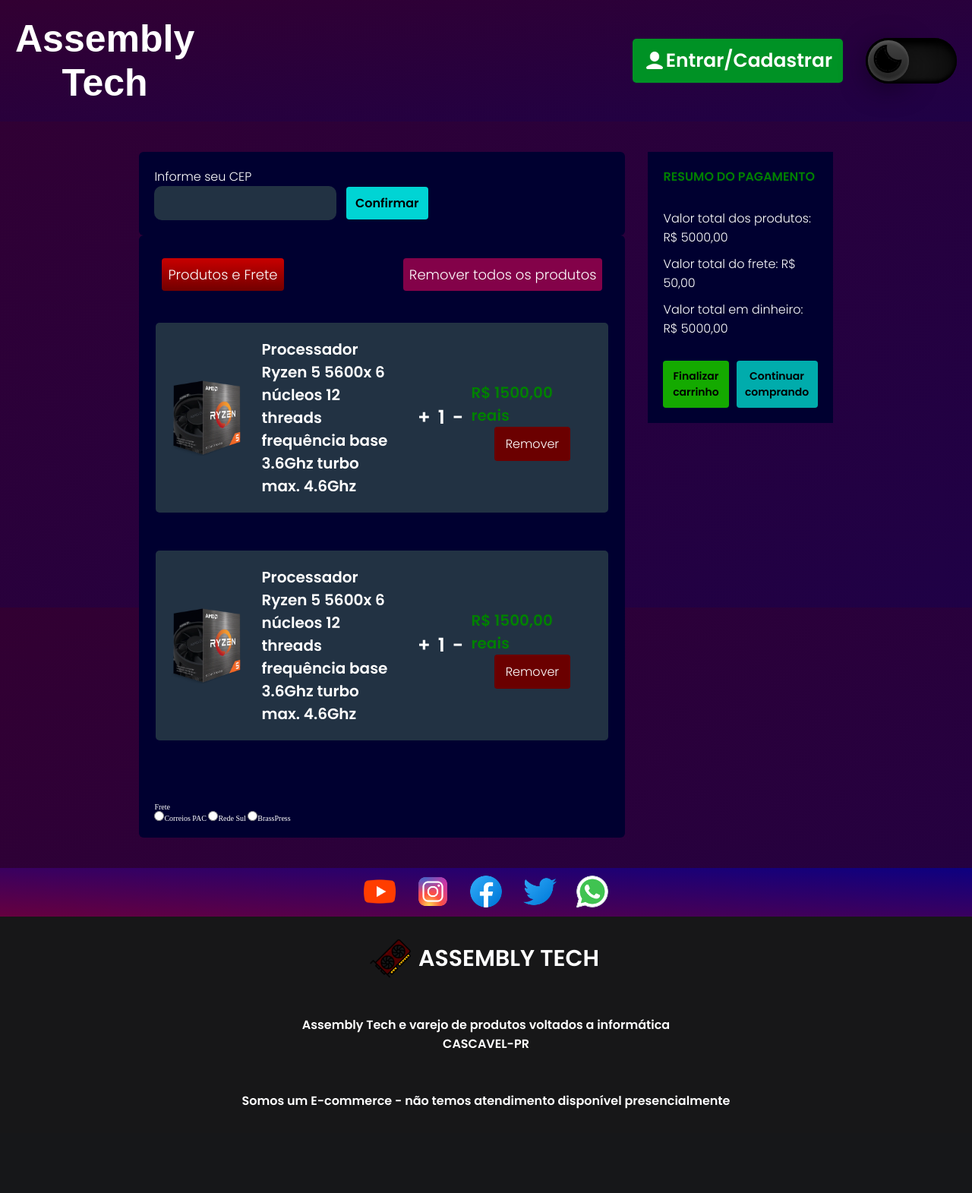
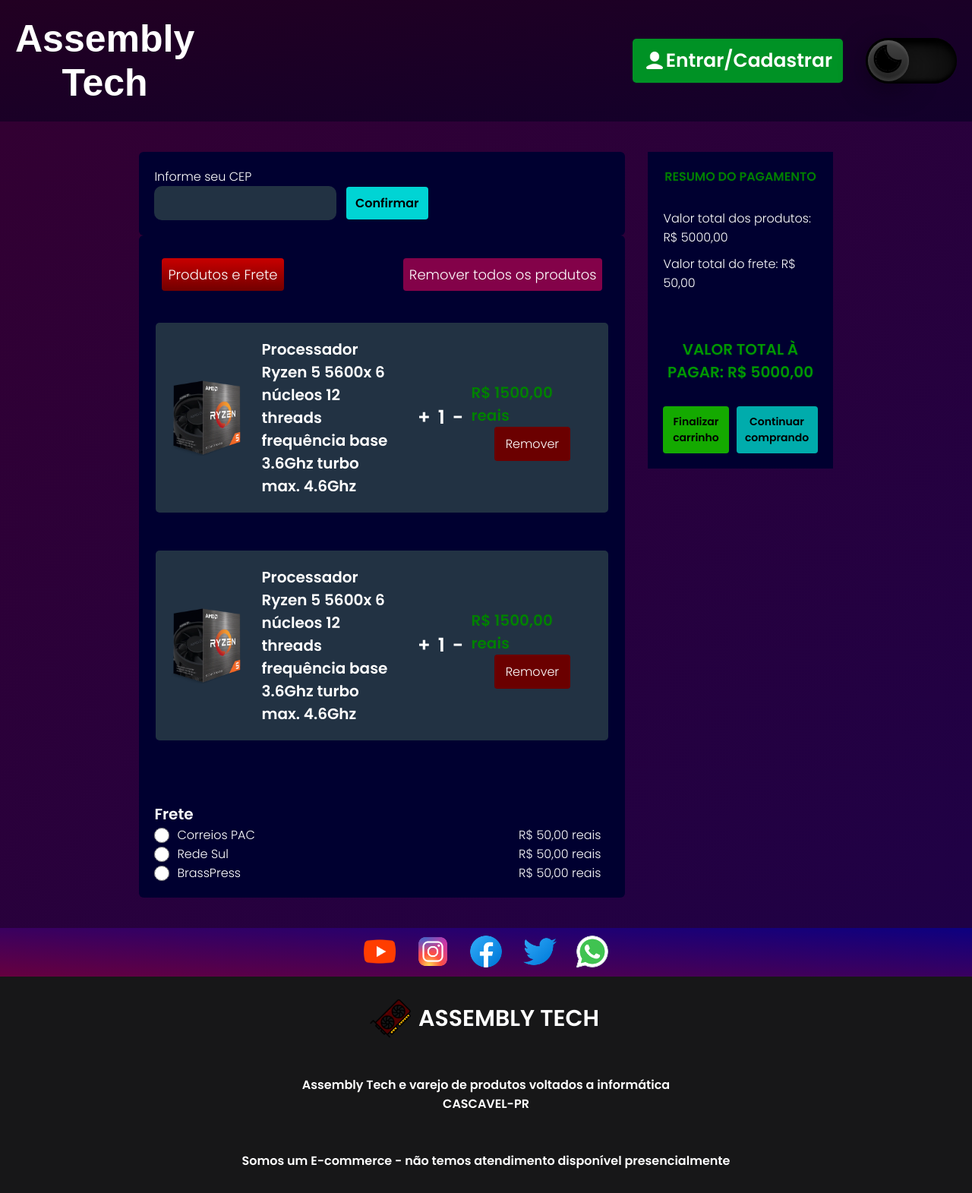
Before and after one commit to felippaugusto/4B-TCC, a PHP site: page /shopping-cart.html in a window 1280 px wide. Shown: the whole page at 76% size. Before the commit the page ends 1460 px from the top, so only its background shows below. Run offline with PHP 8.4, Linux system fonts and the light colour scheme.

Commit message:
updated files 2023-03-08

```diff
--- a/CSS/globals.css
+++ b/CSS/globals.css
@@ -39,7 +39,7 @@ html {
 /* end utils */
 
 body {
-    background: linear-gradient(to bottom right ,rgb(50, 0, 50), rgb(31, 1, 70));
+    background: linear-gradient(to top left ,rgb(50, 0, 50), rgb(31, 1, 70));
     width: 100vw;
     height: 100vh;
 }
--- a/CSS/header.css
+++ b/CSS/header.css
@@ -5,7 +5,7 @@
     height: 20vh;
     padding: 2rem;
     justify-content: space-between;
-    background: linear-gradient(to bottom right ,rgb(50, 0, 50), rgb(31, 1, 70));
+    background: linear-gradient(to bottom right ,rgb(34, 0, 34), rgb(18, 0, 43));
 }
 
 .header.active {
--- a/CSS/shopping-cart.css
+++ b/CSS/shopping-cart.css
@@ -1,10 +1,13 @@
+/* start products form cart-shopping */
 .container-shopping-cart {
+    background: linear-gradient(to bottom right ,rgb(50, 0, 50), rgb(31, 1, 70));
     gap: 3rem;
     color: #fff;
     align-items: start;
     padding: 4rem;
 }
 
+/* start form address CEP */
 .address-user, .container-products {
     width: 50vw;
     background-color:rgb(0, 0, 48);
@@ -44,7 +47,9 @@
 .address-user button:hover {
     background-color: rgb(0, 163, 163);
 }
+/* end form address CEP */
 
+/* start all products purchased */
 .container-text-products, table, .freight {
     width: 100%;
 }
@@ -136,7 +141,27 @@ table tr #cart-product {
 .container-right-td .remove-cart-product:hover {
     background-color: rgb(160, 0, 0);
 }
+/* end all products purchased */
 
+/* start choose freight */
+.freight {
+    font-family: poppins-light;
+    font-size: 1.6rem;
+}
+
+.paragraph-freight {
+    font-size: 2rem;
+    font-family: poppins-semiBold;
+}
+
+.container-choose-freight {
+    flex-direction: column;
+    align-items: start;
+}
+/* end choose freight */
+/* end products form cart-shopping */
+
+/* start product cart summary */
 .value-and-summary-of-products {
     background-color:rgb(0, 0, 48);
     padding: 2rem;
@@ -150,10 +175,10 @@ table tr #cart-product {
     font-family: poppins-semiBold;
     color: green;
     text-transform: uppercase;
+    text-align: center;
 }
 
 #container-values {
-    align-items: start;
     flex-direction: column;
     gap: 1rem;
 }
@@ -180,6 +205,16 @@ table tr #cart-product {
     background-color: rgb(0, 219, 219);
 }
 
+.paragraph-total {
+    width: 100%;
+    font-size: 2rem;
+    text-transform: uppercase;
+    color: rgb(0, 151, 0);
+    font-family: poppins-semiBold;
+    margin-top: 5rem;
+    text-align: center;
+}
+
 .container-buttons button {
     padding: 1rem 0.7rem;
     font-size: 1.4rem;
@@ -189,3 +224,24 @@ table tr #cart-product {
     border-radius: 0.4rem;
     font-family: poppins-semiBold;
 }
+
+.container-freight-one, .container-freight-two, .container-freight-three {
+    display: flex;
+    justify-content: start;
+    align-items: center;
+    gap: 1rem;
+    position: relative;
+}
+
+.freight input {
+    height: 2rem;
+    width: 2rem;
+    border: 0 none;
+    outline: none;
+}
+
+.container-freight-one span, .container-freight-two span, .container-freight-three span {
+    position: absolute;
+    right: 2%;
+}
+/* end product cart summary */
--- a/shopping-cart.html
+++ b/shopping-cart.html
@@ -45,10 +45,7 @@
                 <!-- take the button default action -->
             </div>
 
-            <div class="container-products-and-summary-price">
-
-            </div>
-
+            <!-- container cart shopping -->
             <div class="container-products">
                 <div class="container-text-products displayFlex">
                     <!-- put the image inside the p -->
@@ -56,6 +53,7 @@
                     <div class="btn-remove">Remover todos os produtos</div>
                 </div>
 
+                <!-- all products in cart -->
                 <table>
                     <tr>
                         <td class="displayFlex" id="cart-product">
@@ -94,24 +92,37 @@
                     </tr>
                 </table>
 
+                <!-- choose freight -->
                 <div class="freight">
                     <p class="paragraph-freight">Frete</p>
                     <div class="container-choose-freight">
-                        <input type="radio" name="correio" id="correio"><label for="correio">Correios PAC</label>
-                        <input type="radio" name="Rede_sul" id="Rede_sul"><label for="Rede_sul">Rede Sul</label>
-                        <input type="radio" name="brasspress" id="brasspress"><label for="brasspress">BrassPress</label>
+                        <div class="container-freight-one">
+                            <input type="radio" name="freight" id="correio"><label for="correio">Correios PAC</label>
+                            <span>R$ 50,00 reais</span>
+                        </div>
+
+                        <div class="container-freight-two">
+                            <input type="radio" name="freight" id="Rede_sul"><label for="Rede_sul">Rede Sul</label>
+                            <span>R$ 50,00 reais</span>
+                        </div>
+
+                        <div class="container-freight-three">
+                            <input type="radio" name="freight" id="brasspress"><label for="brasspress">BrassPress</label>
+                            <span>R$ 50,00 reais</span>
+                        </div>
                     </div>
                 </div>
             </div>
         </div>
 
+        <!-- product cart summary  -->
         <div class="value-and-summary-of-products">
             <p class="paragraph-summary">Resumo do pagamento</p>
 
             <container class="displayFlex" id="container-values">
-                <p class="product-value">Valor total dos produtos: <span>R$ 5000,00</span></p>
-                <p class="freight-value">Valor total do frete: <span>R$ 50,00</span></p>
-                <p class="paragraph-total">Valor total em dinheiro: <span class="products-total">R$ 5000,00</span></p>
+                <p class="product-value">Valor total dos produtos: R$ 5000,00</p>
+                <p class="freight-value">Valor total do frete: R$ 50,00</p>
+                <p class="paragraph-total">Valor total à pagar: <span class="products-total">R$ 5000,00</span></p>
 
                 <div class="container-buttons displayFlex">
                     <button id="finaly-cart">Finalizar carrinho</button>
```
Also changed, not shown: 1 other file.
